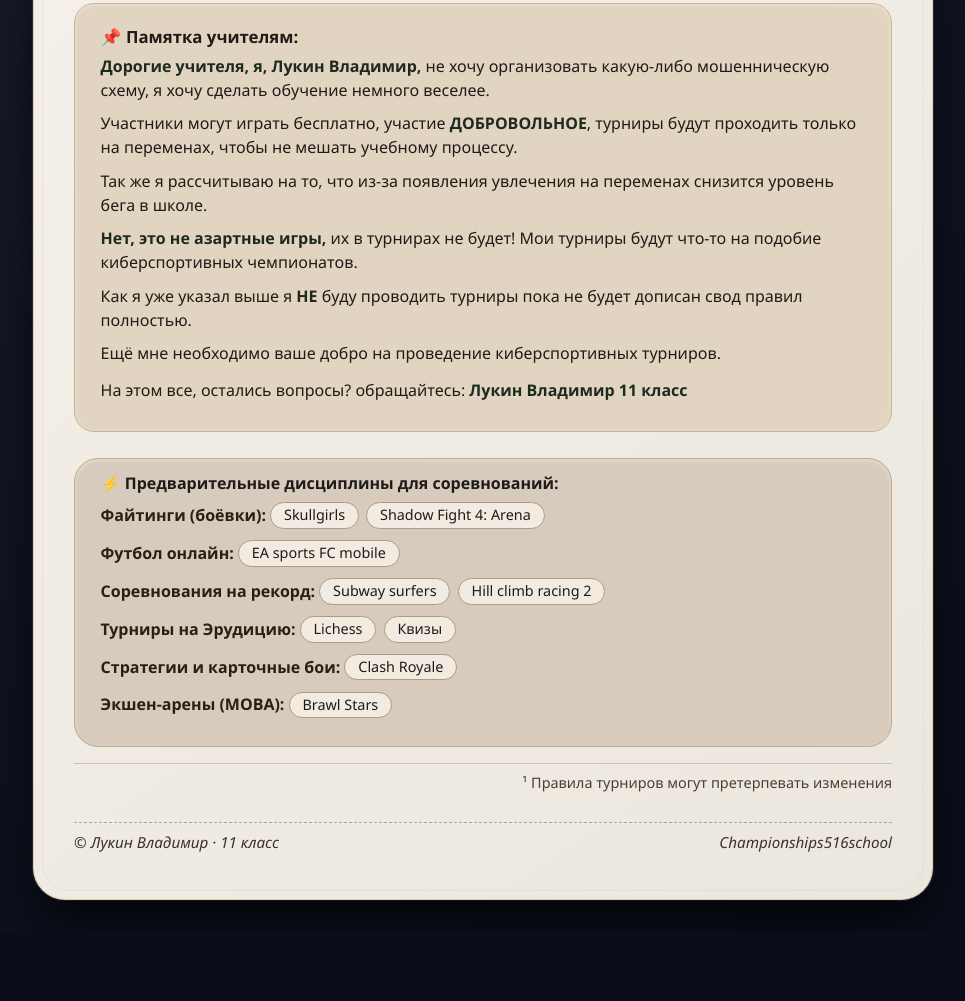
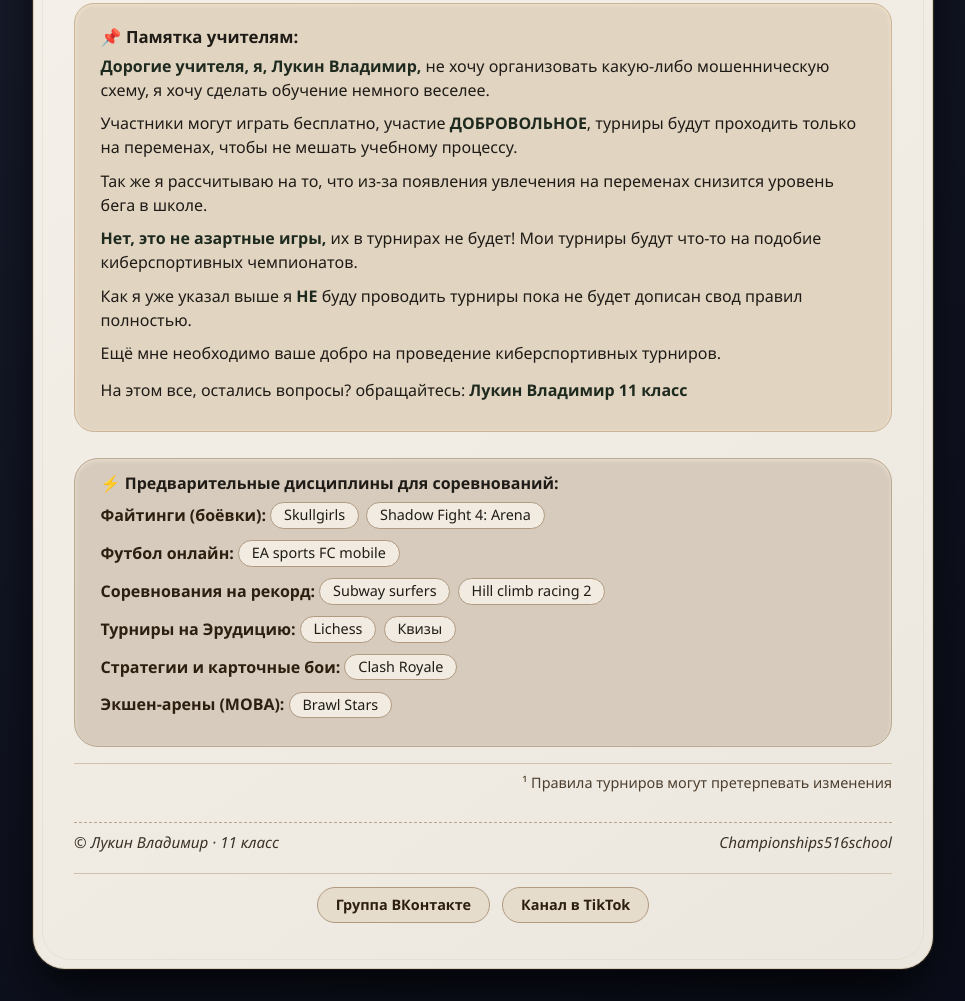
Before and after one commit to Vlad1m1r345/championships516schoolSPB, a plain HTML site: page index.html in a window 1280 px wide. Shown: the part 913-1914 px from the top of the page, without its empty margins (157-1122 px from the left). Before the commit the page ends 1845 px from the top, so only its background shows below. Drawn offline with Linux system fonts and the light colour scheme.

Commit message:
Update index.html
добавлены ссылки на каналы во ВКонтакте и в ТикТок

```diff
--- a/index.html
+++ b/index.html
@@ -164,6 +164,34 @@
       text-align: right;
     }
 
+    .social-links {
+      margin-top: 1.2rem;
+      padding-top: 0.8rem;
+      border-top: 1px solid #d2c2ab;
+      display: flex;
+      justify-content: center;
+      gap: 0.8rem;
+      flex-wrap: wrap;
+    }
+
+    .social-links a {
+      display: inline-block;
+      background: #e6dccb;
+      color: #2d1f10;
+      text-decoration: none;
+      padding: 0.4rem 1.1rem;
+      border-radius: 30px;
+      font-size: 0.9rem;
+      font-weight: 600;
+      border: 1px solid #b09a80;
+      transition: background 0.2s, transform 0.1s;
+    }
+
+    .social-links a:hover {
+      background: #d6c8b2;
+      transform: translateY(-1px);
+    }
+
     @media (max-width: 600px) {
       .paper { padding: 1.8rem 1.2rem; }
       .site-header { font-size: 1.8rem; }
@@ -237,6 +265,11 @@
         <span>© Лукин Владимир · 11 класс</span>
         <span>Championships516school</span>
       </div>
+
+      <div class="social-links">
+        <a href="https://vk.ru/championships_516" target="_blank" rel="noopener noreferrer">Группа ВКонтакте</a>
+        <a href="https://tiktok.com/@516_championship" target="_blank" rel="noopener noreferrer">Канал в TikTok</a>
+      </div>
     </div>
   </div>
 </body>
```
